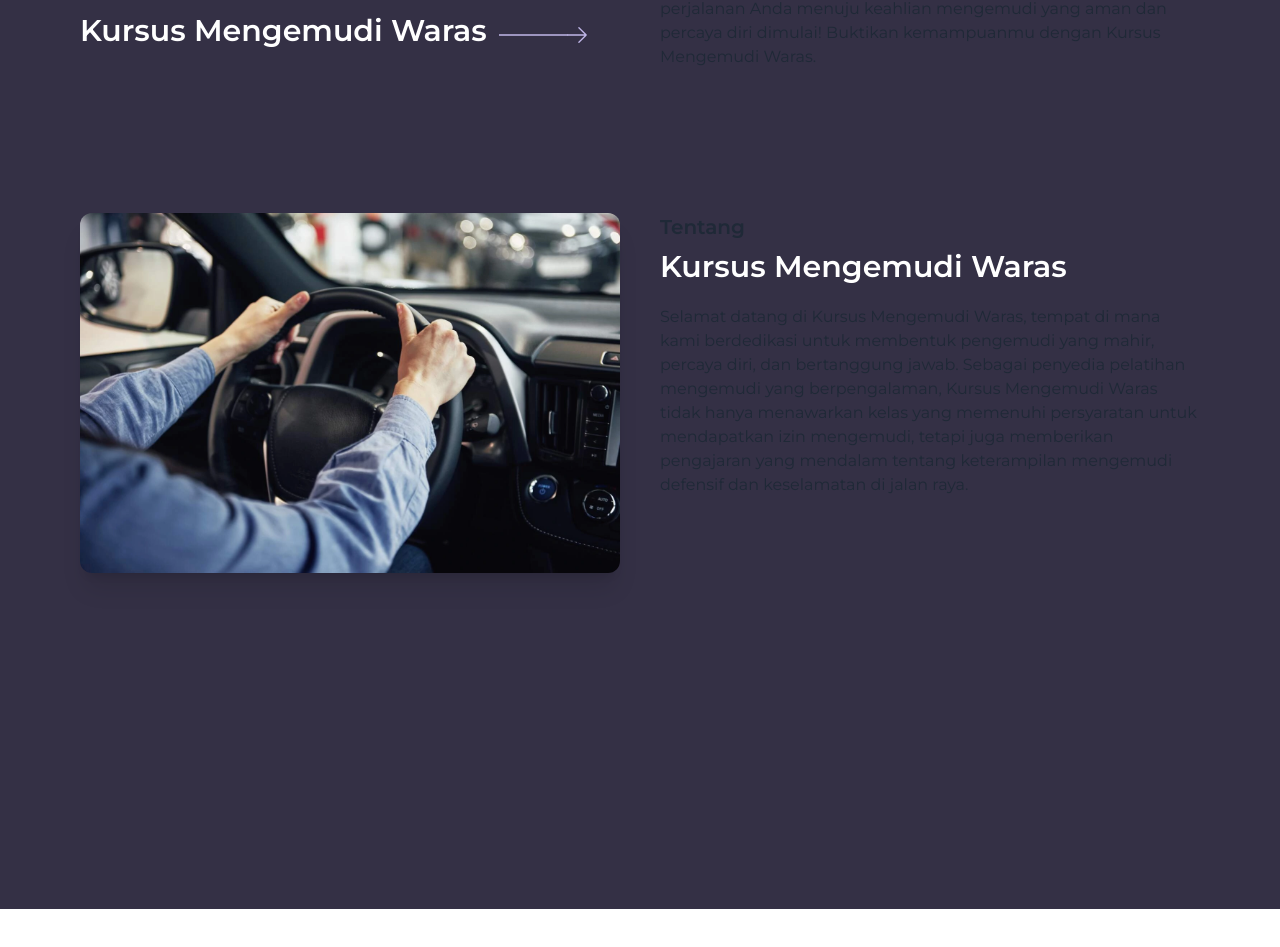
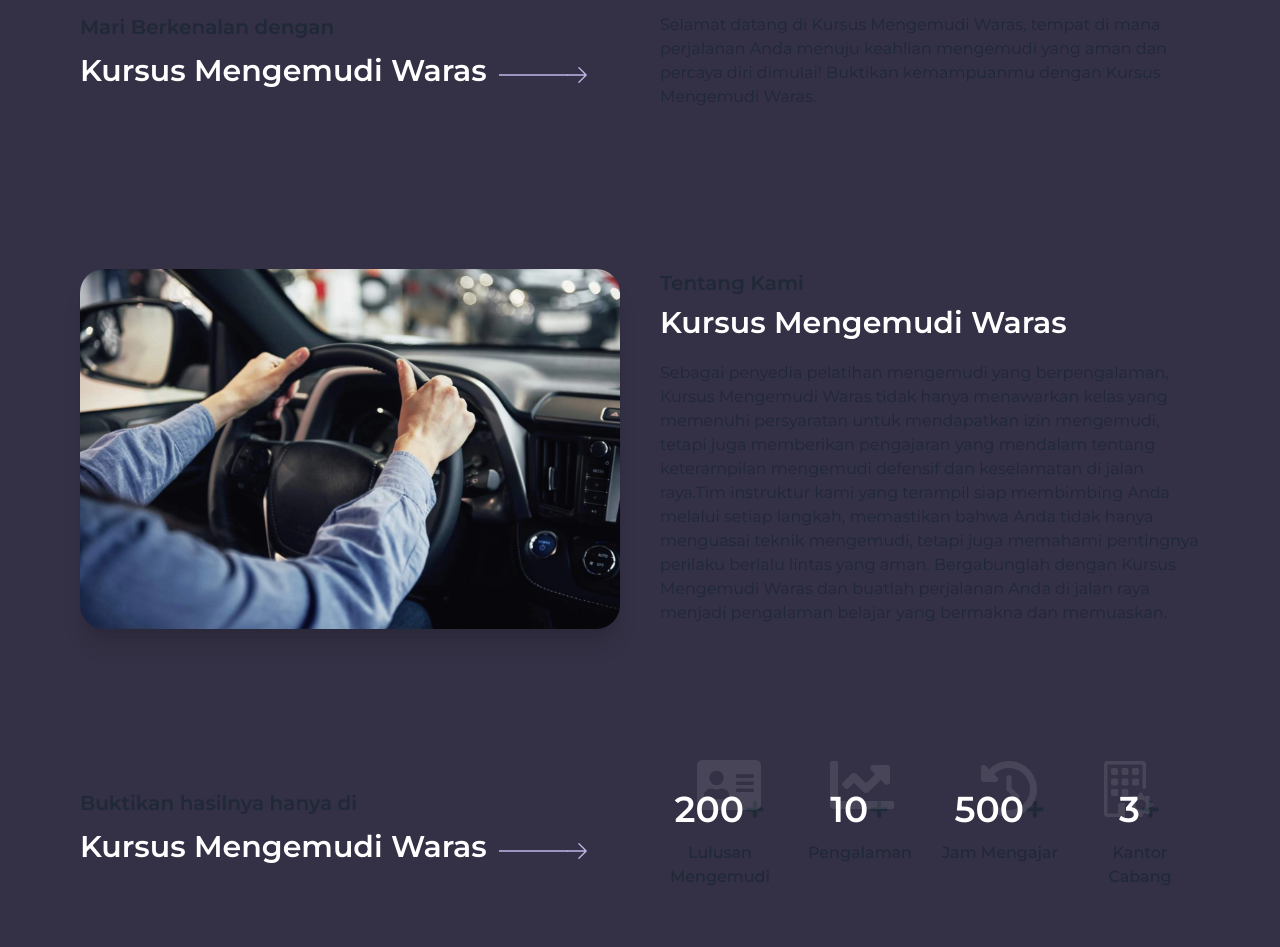
Before and after one commit to dj1samsoe/waras-profile, a Next.js app: page / in a window 1280 px wide. Shown: the part 867-1814 px from the top of the page. Before the commit the page ends 1776 px from the top, so only its background shows below. Built offline with nearby package versions, Linux system fonts and the light colour scheme.

Commit message:
feat: add AnimateCounter Section

```diff
--- a/app/page.tsx
+++ b/app/page.tsx
@@ -2,6 +2,11 @@ import { METADATA } from "@/common/constant/metadata";
 import { Metadata } from "next";
 import { MdWhatsapp } from "react-icons/md";
 import Image from "next/image";
+import AnimateCounter from "@/common/components/elements/AnimateCounter";
+import { RiSteering2Line } from "react-icons/ri";
+import { FaAddressCard, FaChartLine } from "react-icons/fa";
+import { FaClockRotateLeft } from "react-icons/fa6";
+import { BsBuildingGear } from "react-icons/bs";
 
 export const metadata: Metadata = {
   title: `${METADATA.creator} - Kursus Mengemudi Terbaik di Krian`,
@@ -38,11 +43,11 @@ export default function Home() {
           </div>
         </div>
       </section>
-      <section className="max-w-screen-2xl md:px-20 px-5 py-10">
+      <section className="max-w-screen-2xl md:px-20 px-5 py-20">
         <div className="grid md:grid-cols-2 grid-cols-1 gap-10">
           <div className="flex flex-col space-y-3">
             <p className="md:text-xl text-lg font-semibold">
-              Perkenalan Singkat dengan
+              Mari Berkenalan dengan
             </p>
             <div className="flex gap-3">
               <h1 className="md:text-3xl text-2xl font-semibold text-white">
@@ -58,35 +63,101 @@ export default function Home() {
           </p>
         </div>
       </section>
-      <section
-        className="min-h-screen max-w-screen-2xl md:px-20 px-5 py-10"
-        id="tentang"
-      >
-        <div className="grid md:grid-cols-2 grid-cols-1 gap-10 py-16">
+      <section className="max-w-screen-2xl md:px-20 px-5 py-20" id="tentang">
+        <div className="grid md:grid-cols-2 grid-cols-1 gap-10">
           <Image
             src="/about.webp"
             alt="about-image"
             width={500}
             height={400}
-            className="w-full h-full object-cover rounded-xl shadow-xl"
+            className="w-full h-full object-cover rounded-3xl shadow-xl"
           />
 
           <div className="flex flex-col space-y-5">
             <div className="flex flex-col space-y-2">
-              <span className="md:text-xl text-lg font-semibold">Tentang</span>
+              <span className="md:text-xl text-lg font-semibold">
+                Tentang Kami
+              </span>
               <h1 className="md:text-3xl text-2xl font-semibold text-white">
                 Kursus Mengemudi Waras
               </h1>
             </div>
             <p>
-              Selamat datang di Kursus Mengemudi Waras, tempat di mana kami
-              berdedikasi untuk membentuk pengemudi yang mahir, percaya diri,
-              dan bertanggung jawab. Sebagai penyedia pelatihan mengemudi yang
-              berpengalaman, Kursus Mengemudi Waras tidak hanya menawarkan kelas
-              yang memenuhi persyaratan untuk mendapatkan izin mengemudi, tetapi
-              juga memberikan pengajaran yang mendalam tentang keterampilan
-              mengemudi defensif dan keselamatan di jalan raya.{" "}
+              Sebagai penyedia pelatihan mengemudi yang berpengalaman, Kursus
+              Mengemudi Waras tidak hanya menawarkan kelas yang memenuhi
+              persyaratan untuk mendapatkan izin mengemudi, tetapi juga
+              memberikan pengajaran yang mendalam tentang keterampilan mengemudi
+              defensif dan keselamatan di jalan raya.Tim instruktur kami yang
+              terampil siap membimbing Anda melalui setiap langkah, memastikan
+              bahwa Anda tidak hanya menguasai teknik mengemudi, tetapi juga
+              memahami pentingnya perilaku berlalu lintas yang aman.
+              Bergabunglah dengan Kursus Mengemudi Waras dan buatlah perjalanan
+              Anda di jalan raya menjadi pengalaman belajar yang bermakna dan
+              memuaskan.
             </p>
+          </div>
+        </div>
+      </section>
+      <section className="max-w-screen-2xl md:px-20 px-5 py-20" id="pelayanan">
+        <div className="grid md:grid-cols-2 grid-cols-1 gap-10">
+          <div className="flex flex-col space-y-3">
+            <p className="md:text-xl text-lg font-semibold">
+              Buktikan hasilnya hanya di
+            </p>
+            <div className="flex gap-3">
+              <h1 className="md:text-3xl text-2xl font-semibold text-white">
+                Kursus Mengemudi Waras
+              </h1>
+              <Image src="/arrow.svg" alt="logo" width={100} height={100} />
+            </div>
+          </div>
+          <div className="grid lg:grid-cols-4 grid-cols-2 lg:gap-5 gap-8">
+            <div className="flex flex-col items-center space-y-3">
+              <div className="relative">
+                <FaAddressCard className="absolute bottom-3 right-1 w-16 h-16 -z[50] text-white/10" />
+                <AnimateCounter
+                  total={200}
+                  className="font-semibold text-4xl text-white"
+                />
+                <span className="font-semibold text-4xl">+</span>
+              </div>
+              <p className="font-medium text-md text-center">
+                Lulusan Mengemudi
+              </p>
+            </div>
+            <div className="flex flex-col items-center space-y-3">
+              <div className="relative">
+                <FaChartLine className="absolute bottom-3 -right-1 w-16 h-16 -z[50] text-white/10" />
+                <AnimateCounter
+                  total={10}
+                  className="font-semibold text-4xl text-white"
+                />
+                <span className="font-semibold text-4xl">+</span>
+              </div>
+              <p className="font-medium text-md text-center">Pengalaman</p>
+            </div>
+            <div className="flex flex-col items-center space-y-3">
+              <div className="relative">
+                <FaClockRotateLeft className="absolute bottom-3 right-2 w-14 h-14 -z[50] text-white/10" />
+                <AnimateCounter
+                  total={500}
+                  className="font-semibold text-4xl text-white"
+                />
+                <span className="font-semibold text-4xl">+</span>
+              </div>
+              <p className="font-medium text-md text-center">Jam Mengajar</p>
+            </div>
+            <div className="flex flex-col items-center space-y-3">
+              <div className="relative">
+                <BsBuildingGear className="absolute bottom-3 right-2 w-14 h-14 -z[50] text-white/10" />
+                <AnimateCounter
+                  total={3}
+                  className="font-semibold text-4xl text-white"
+                />
+                <span className="font-semibold text-4xl">+</span>
+              </div>
+              <p className="font-medium text-md text-center">Kantor Cabang</p>
+            </div>
           </div>
         </div>
       </section>
--- /dev/null
+++ b/common/components/elements/AnimateCounter.tsx
@@ -0,0 +1,32 @@
+"use client";
+
+import { AnimationPlaybackControls, animate } from "framer-motion";
+import { HTMLProps, useEffect, useRef } from "react";
+
+interface AnimateCounterProps extends HTMLProps<HTMLSpanElement> {
+  total: number;
+}
+
+const AnimateCounter = ({ total, ...rest }: AnimateCounterProps) => {
+  const countRef = useRef<HTMLSpanElement>(null);
+  const initialCount = 0;
+
+  useEffect(() => {
+    const count = countRef.current;
+
+    const controls: AnimationPlaybackControls = animate(initialCount, total, {
+      duration: 1,
+      onUpdate: (value) => {
+        if (count) {
+          count.textContent = Math.floor(value).toString();
+        }
+      },
+    });
+
+    return () => controls.stop();
+  }, [total]);
+
+  return <span {...rest} ref={countRef} data-testid="counter" />;
+};
+
+export default AnimateCounter;
```
